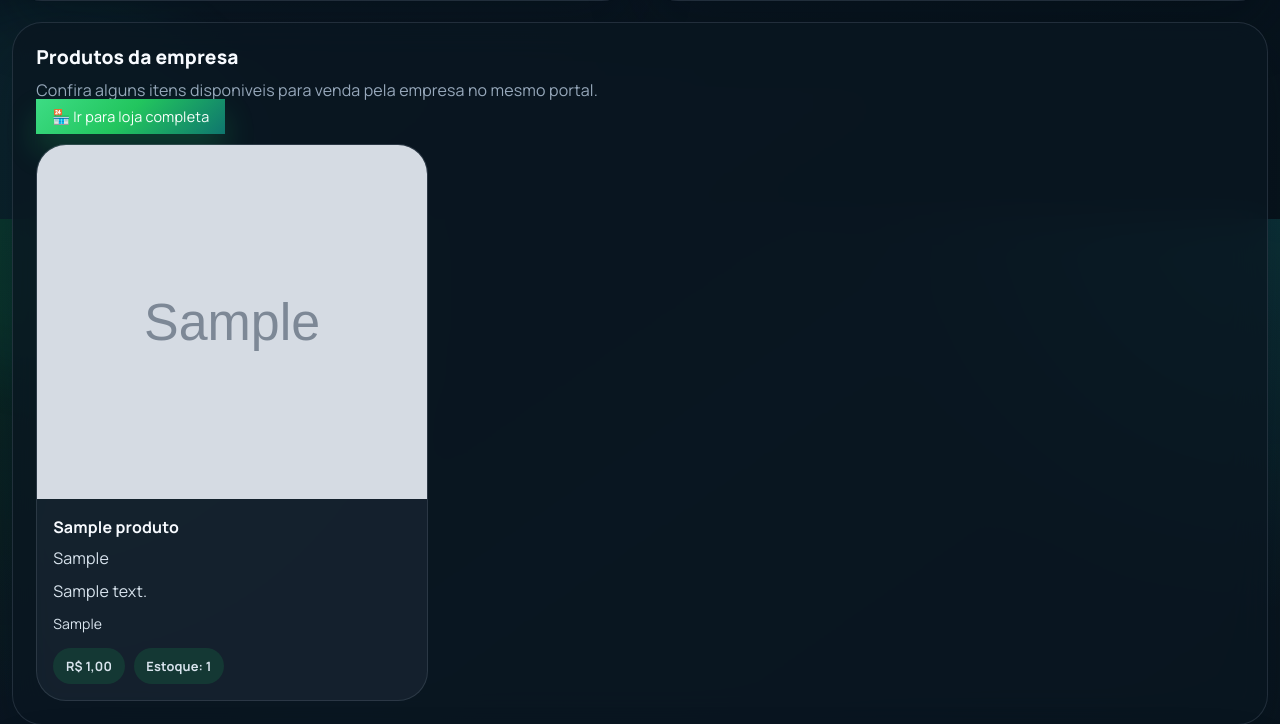
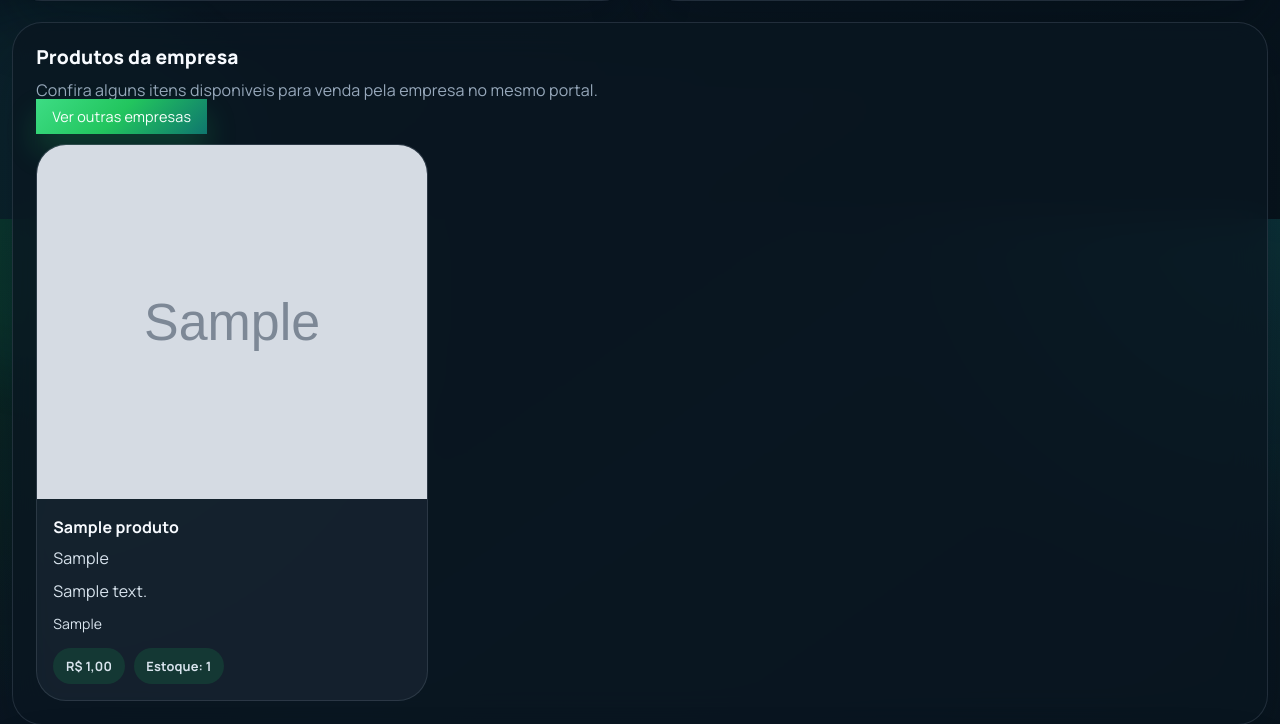
Before and after one commit to JVitor26/EasySchedule, a Django app: page /cliente/empresa/1/ in a window 1280 px wide. Shown: the part 581-1305 px from the top of the page. Run offline with Django 5.2, Linux system fonts and the light colour scheme; data comes from the database, SQL or seed files in the repository; tables that the repository leaves empty hold one stand-in row (values such as "Sample post"); grey boxes marked "Sample" are stand-in pictures.

Commit message:
Fix cliente area 500 by removing dead URL references
- Replace removed payment URL links in cliente_empresa template
- Replace loja_produtos links with valid cliente routes
- Keep success and cart sections working without deleted endpoints

Co-authored-by: Copilot <223556219+Copilot@users.noreply.github.com>

```diff
--- a/easyschedule/templates/core/cliente_empresa.html
+++ b/easyschedule/templates/core/cliente_empresa.html
@@ -44,12 +44,10 @@
       </p>
       {% if success_payment %}
       <div class="client-success-actions">
-        <a class="btn-success" href="{% url 'cliente_pagamento' success_payment.referencia_publica %}">Pagar agora pelo aplicativo</a>
         <span class="payment-inline-note">Valor pendente: R$ {{ success_payment.valor|floatformat:2 }}</span>
       </div>
       {% elif success_plan %}
       <div class="client-success-actions">
-        <a class="btn-success" href="{% url 'cliente_plano_pagamento' success_plan.referencia_publica %}">Pagar pacote pelo aplicativo</a>
         <span class="payment-inline-note">Valor do mes: R$ {{ success_plan.valor_mensal|floatformat:2 }}</span>
       </div>
       {% endif %}
@@ -106,8 +104,8 @@
           <h2>Produtos da empresa</h2>
           <p>Confira alguns itens disponiveis para venda pela empresa no mesmo portal.</p>
         </div>
-        <a href="{% url 'loja_produtos' empresa.id %}" class="btn-success" style="padding: 0.5rem 1rem; font-size: 0.9rem;">
-          🏪 Ir para loja completa
+        <a href="{% url 'cliente_home' %}" class="btn-success" style="padding: 0.5rem 1rem; font-size: 0.9rem;">
+          Ver outras empresas
         </a>
       </div>
 
@@ -155,8 +153,8 @@
           <strong>Total de produtos:</strong> R$ <span id="carrinho-total">0.00</span>
         </p>
         <div style="margin-top: 1rem;">
-          <a href="{% url 'loja_produtos' empresa.id %}" class="btn-success" style="padding: 0.5rem 1rem; display: inline-block;">
-            Adicionar mais produtos
+          <a href="{% url 'cliente_empresa' empresa.id %}" class="btn-success" style="padding: 0.5rem 1rem; display: inline-block;">
+            Atualizar produtos
           </a>
           <button type="button" onclick="limparCarrinho()" class="btn-success" style="padding: 0.5rem 1rem; background: #ef4444;">
             Limpar carrinho
@@ -165,7 +163,7 @@
       </div>
 
       <p id="carrinho-vazio" style="color: var(--text-2); text-align: center; padding: 1rem;">
-        Nenhum produto no carrinho. <a href="{% url 'loja_produtos' empresa.id %}" style="text-decoration: underline;">Ir para loja</a>
+        Nenhum produto no carrinho. <a href="{% url 'cliente_empresa' empresa.id %}" style="text-decoration: underline;">Ver produtos</a>
       </p>
     </section>
 
```
